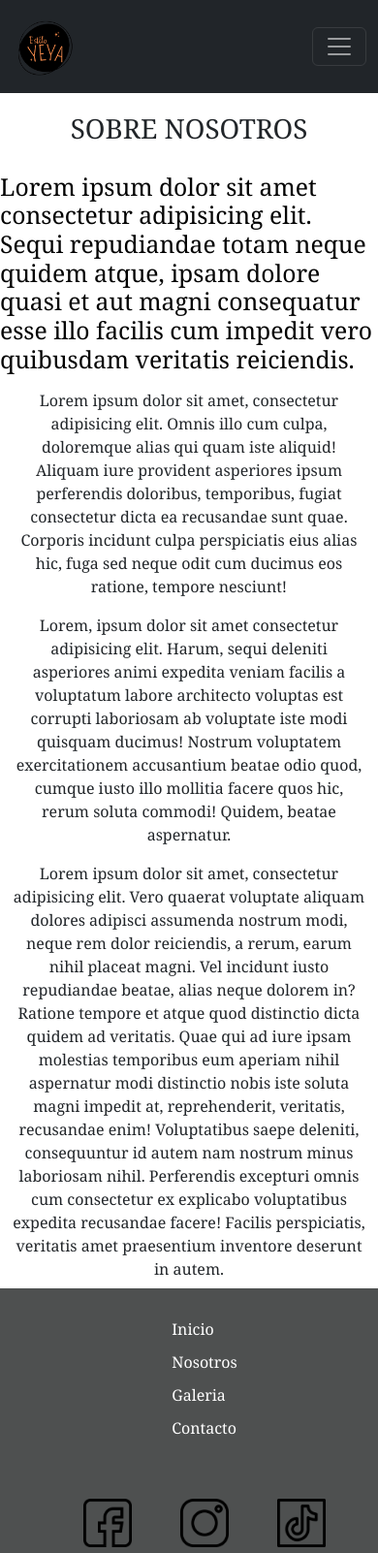
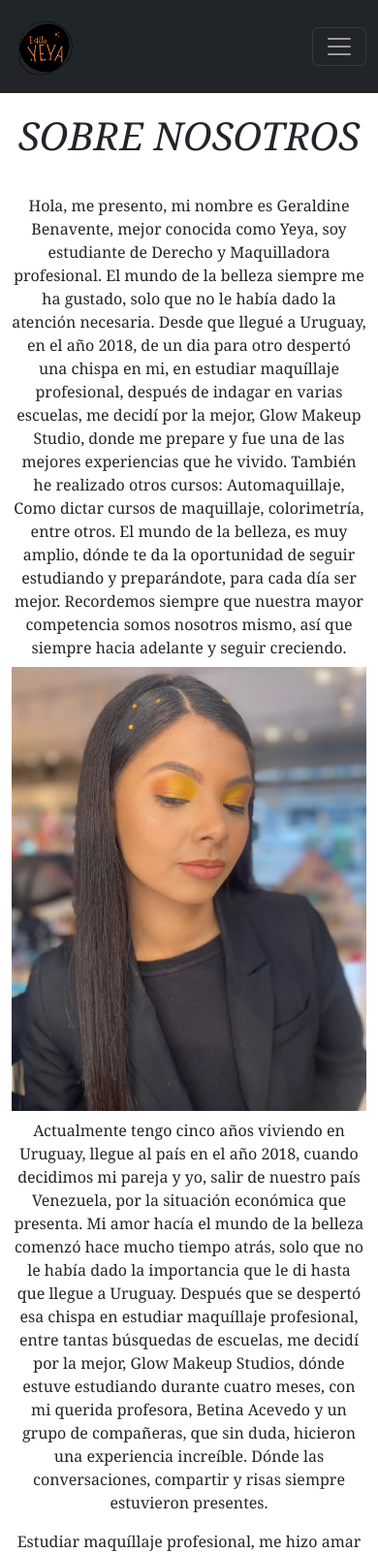
Before and after one commit to klopezrod/primerrepo, a website: page pages/about.html in a window 390 px wide. Shown: the top 1602 px of the page at 97% size. Drawn offline with nearby package versions, Linux system fonts and the light colour scheme.

Commit message:
linkeo de footer, modificacion galeria responsive, modificacion de textos y biografia

```diff
--- a/pages/about.html
+++ b/pages/about.html
@@ -66,19 +66,27 @@
 
     <main class="main-about">
         <h1> SOBRE NOSOTROS </h1>
-        <h2> Lorem ipsum dolor sit amet consectetur adipisicing elit. Sequi repudiandae totam neque quidem atque, ipsam
-            dolore quasi et aut magni consequatur esse illo facilis cum impedit vero quibusdam veritatis reiciendis.
-        </h2>
         <div class="container text-center">
             <div class="row">
               <div class="col-md-12 col-lg-6 my-2">
-                Lorem ipsum dolor sit amet, consectetur adipisicing elit. Omnis illo cum culpa, doloremque alias qui quam iste aliquid! Aliquam iure provident asperiores ipsum perferendis doloribus, temporibus, fugiat consectetur dicta ea recusandae sunt quae. Corporis incidunt culpa perspiciatis eius alias hic, fuga sed neque odit cum ducimus eos ratione, tempore nesciunt!
+                Hola, me presento, mi nombre es Geraldine Benavente, mejor conocida como Yeya, soy estudiante de Derecho y Maquilladora profesional. El mundo de la belleza siempre me ha gustado, solo que no le había dado la atención necesaria. Desde que llegué a Uruguay, en el año 2018, de un dia para otro despertó una chispa en mi, en estudiar maquíllaje profesional, después de indagar en varias escuelas, me decidí por la mejor, Glow Makeup Studio, donde me prepare y fue una de las mejores experiencias que he vivido. También he realizado otros cursos: Automaquillaje, Como dictar cursos de maquillaje, colorimetría, entre otros. El mundo de la belleza, es muy amplio, dónde te da la oportunidad de seguir estudiando y preparándote, para cada día ser mejor. Recordemos siempre que nuestra mayor competencia somos nosotros mismo, así que siempre hacia adelante y seguir creciendo.
               </div>
-              <div class="col-md-6 col-lg-6 my-2">
-                Lorem, ipsum dolor sit amet consectetur adipisicing elit. Harum, sequi deleniti asperiores animi expedita veniam facilis a voluptatum labore architecto voluptas est corrupti laboriosam ab voluptate iste modi quisquam ducimus! Nostrum voluptatem exercitationem accusantium beatae odio quod, cumque iusto illo mollitia facere quos hic, rerum soluta commodi! Quidem, beatae aspernatur.
+              <div class="img-about">
+                <img src="../multimedia/Geraldine.jpg" alt="Geraldine Benavente">
+              </div>
+
+                <div class="col-md-6 col-lg-6 my-2">
+                Actualmente tengo cinco años viviendo en Uruguay, llegue al país en el año 2018, cuando decidimos mi pareja y yo, salir de nuestro país Venezuela, por la situación económica que presenta.
+                Mi amor hacía el mundo de la belleza comenzó hace mucho tiempo atrás, solo que no le había dado la importancia que le di hasta que llegue a Uruguay. Después que se despertó esa chispa en estudiar maquíllaje profesional, entre tantas búsquedas de escuelas, me decidí por la mejor, Glow Makeup Studios, dónde estuve estudiando durante cuatro meses, con mi querida profesora, Betina Acevedo y un grupo de compañeras, que sin duda, hicieron una experiencia increíble. Dónde las conversaciones, compartir y risas siempre estuvieron presentes.
               </div>
               <div class="col-md-12 col-lg-12  my-2">
-               Lorem ipsum dolor sit amet, consectetur adipisicing elit. Vero quaerat voluptate aliquam dolores adipisci assumenda nostrum modi, neque rem dolor reiciendis, a rerum, earum nihil placeat magni. Vel incidunt iusto repudiandae beatae, alias neque dolorem in? Ratione tempore et atque quod distinctio dicta quidem ad veritatis. Quae qui ad iure ipsam molestias temporibus eum aperiam nihil aspernatur modi distinctio nobis iste soluta magni impedit at, reprehenderit, veritatis, recusandae enim! Voluptatibus saepe deleniti, consequuntur id autem nam nostrum minus laboriosam nihil. Perferendis excepturi omnis cum consectetur ex explicabo voluptatibus expedita recusandae facere! Facilis perspiciatis, veritatis amet praesentium inventore deserunt in autem.
+                Estudiar maquíllaje profesional, me hizo amar más este mundo, un mundo lleno de crecimiento y conocimientos, increíbles. El maquillaje, para mí, es demostrar y resaltar más allá la belleza, el autoestima, el carisma y dar a demostrar, que no solo es aplicar un producto, es estudiar, investigar, indagar e ir más allá de lo cotidiano. Es regalar un sin fin de momentos, que cada día nos hacen crecer y ser mejores.
+                Además, de ser Maquilladora profesional, también he realizado cursos de alisados y progresivos, dónde esté curso también me dió a demostrar lo importante que es tener un cabello hermoso, cuidado y utilizando los productos adecuados para siempre lucir más hermosas.
+
+                Sumando más a mis conocimientos, también me forme en el mundo de las cejas, eso que se dicen que es el marco del rostro. Dónde define nuestra mirada.
+                Por otra parte, estudie colorimetría, que me hizo ir más allá y ver desde otro punto de vista el maquillaje, dónde aprendí más a profundidad la aplicación correcta de los colores dependiendo de cada necesidad, abarcando así también, las combinaciones que se presenten.
+
+                Por último, me prepare también en el ámbito de como dictar cursos de automaquillaje, de ir a la necesidad de cada persona, buscando así, la solución a cada situación. Pero esto no termina aquí, me seguiré preparando cada día, para ser mejor y brindar mejores servicios y aprendizaje al Estilo Yeya💜🙏
               </div>
             </div>
           </div>
@@ -87,15 +95,15 @@
     <!-- FOOTER -->
     <footer class="pie">
         <footer id="footer">
-            <ul class="nav-list">
-                <li><a href="index.html" class="nav-link">Inicio</a></li>
-                <li><a href="pages/about.html" class="nav-link">Nosotros</a></li>
-                <li><a href="pages/galeria.html" class="nav-link">Galeria</a></li>
-                <li><a href="pages/contacto.html" class="nav-link">Contacto</a></li>
+            <ul class="footerlist">
+                <li><a href="../index.html" class="nav-link">Inicio</a></li>
+                <li><a href="../pages/about.html" class="nav-link">Nosotros</a></li>
+                <li><a href="../pages/galeria.html" class="nav-link">Galeria</a></li>
+                <li><a href="../pages/contacto.html" class="nav-link">Contacto</a></li>
             </ul>
         </footer>
         <ul class="nav-list2">
-            <li><a href="none" target="_blank"><img src="../multimedia/facebook.png" alt="facebook" class="redes"></a>
+            <li><a href="https://www.facebook.com" target="_blank"><img src="../multimedia/facebook.png" alt="facebook" class="redes"></a>
             </li>
             <li><a href="https://www.instagram.com/estiloyeya" target="_blank"><img src="../multimedia/ig.png"
                         alt="instagram" class="redes"></a></li>
--- a/scss/components/_footer.scss
+++ b/scss/components/_footer.scss
@@ -12,11 +12,12 @@ h2 {
     color: rgb(2, 2, 2);
 
 }
+
 footer p {
     color: #ffffff;
 }
 
-.nav-list2{
+.nav-list2 {
     display: flex;
     flex-direction: row;
     gap: 50px;
@@ -27,3 +28,12 @@ footer p {
     width: 50px;
     height: 50px;
 }
+
+.footerlist {
+    display: flex;
+    flex-direction: column;
+    align-items: center;
+    justify-content: center;
+    gap: 5px;
+    font-size: 20px;
+}
--- a/scss/components/_navbar.scss
+++ b/scss/components/_navbar.scss
@@ -5,14 +5,14 @@
     padding: 10px;
     font-family: Cambria, Cochin, Georgia, Times, 'Times New Roman', serif;
 
-    .nav-list{
+    /*.nav-list{
         display: flex;
         flex-direction: column;
         align-items: center;
         justify-content: center;
         gap: 20px;
         font-size: 25px;
-    }
+    }*/
 }
 
 .navbar-brand img{
--- /dev/null
+++ b/scss/layout/_about.scss
@@ -0,0 +1,25 @@
+.main-about h1 {
+    font-style: italic;
+    font-size: 40px;
+    text-align: center;
+    padding: 20px 0;
+}
+
+.img-about{
+    display: flex;
+    flex-direction: column;
+    width: 100%;
+    object-fit: cover;
+}
+
+
+/*.hijos {
+    padding: 15px;
+}
+
+
+.hijos p {
+    font-size: 24px;
+    font-weight: bold;
+    padding: 15px 0;
+}*/
--- a/scss/layout/_galeria.scss
+++ b/scss/layout/_galeria.scss
@@ -1,8 +1,13 @@
+.tit{
+    font-size: 40px;
+    font-style: italic;
+}
+
 .grilla {
     background-color: #0000006b;
     padding: 10px;
-    display: flex;
-    flex-direction: column;
+    /*display: flex;
+    flex-direction: column;*/
     gap: 10px;
 }
 
@@ -55,6 +60,9 @@
 
 }
 
+
+
+
 /*.media {
     display: flex;
     flex-direction: column;
--- a/scss/layout/_index.scss
+++ b/scss/layout/_index.scss
@@ -10,7 +10,9 @@
     background-color: #1919195d;
     position: absolute;
     text-align: center;
-    top: 60%;
+    font-style: italic;
+    font-size: 60px;
+    top: 50%;
     left: 50%;
     color: white;
     transform: translate(-50%, -50%);
--- a/scss/layout/_mediaqueries.scss
+++ b/scss/layout/_mediaqueries.scss
@@ -47,6 +47,11 @@
         width: 80%;
     }
 
+    .grilla {
+        display: grid;
+        grid-template-columns: repeat(2, 1fr);
+
+    }
 }
 
 /* MEDIA DE NOTEBOOK/DESKTOP */
@@ -58,8 +63,7 @@
         grid-template-rows: auto;
         grid-template-areas:
             'caja1 caja2'
-            'caja3 caja3'
-        ;
+            'caja3 caja3';
         gap: 20px;
         padding: 30px;
     }
@@ -105,7 +109,4 @@
         left: 45%;
         font-size: 25px;
 }
-
-
-
 }
--- a/scss/style.scss
+++ b/scss/style.scss
@@ -12,3 +12,4 @@
 @import "layout/mediaqueries";
 @import "layout/galeria";
 @import "layout/form";
+@import "layout/about";
```
Also changed, not shown: index.html (+5 -8 lines), pages/contacto.html (+7 -7 lines), pages/galeria.html (+7 -7 lines), pages/servicios.html (+2 -2 lines), css/style.css, multimedia/Geraldine.jpg (added), 1 other file.
